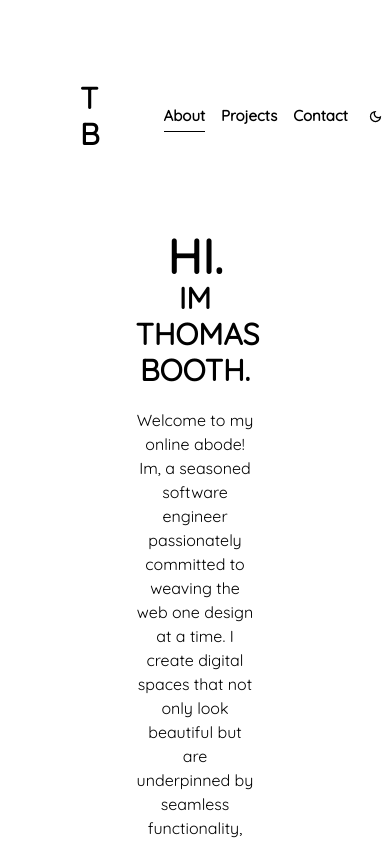
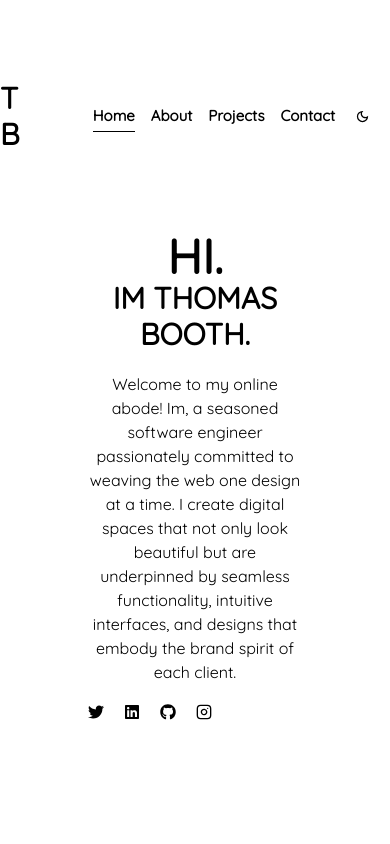
Before and after one commit to thomassbooth/Thomas-Booth-Portfolio, a Next.js app: page / in a window 390 px wide. Built offline with nearby package versions, Linux system fonts and the light colour scheme.

Commit message:
responsive

```diff
--- a/app/HomeClient.tsx
+++ b/app/HomeClient.tsx
@@ -70,7 +70,7 @@ const HomeClient = () => {
                 })}
             </motion.h3>
         </motion.article>
-        <p className = 'text-center mt-5'>
+        <p className = 'text-center mt-5 2xl:text-2xl'>
           Welcome to my online abode! Im, a seasoned software engineer passionately committed
           to weaving the web one design at a time. I create digital spaces that not only look beautiful
           but are underpinned by seamless functionality, intuitive interfaces, and designs that embody the
--- a/app/components/navbar/Navbar.tsx
+++ b/app/components/navbar/Navbar.tsx
@@ -7,7 +7,8 @@ import { usePathname } from "next/navigation";
 import DarkmodeIcon from "./DarkmodeIcon";
 
 const links = [
-  { href: '/', label: 'About'},
+  { href: '/', label: 'Home'},
+  { href: '/about', label: 'About'},
   { href: '/projects', label: 'Projects'},
   { href: '/contact', label: 'Contact'},
 ]
@@ -19,6 +20,7 @@ const Navbar = () => {
     <motion.header className= 'z-10'
       initial={{ y: '50%', opacity: 0 }}
       animate={{ y: '0%', opacity: 1 }}
+      transition={{duration: 0.5}}
       exit={{ opacity: 0 }}>
       <div className="flex items-center  text-[15px] font-bold py-20 justify-between">
         <Link href="/" className="text-3xl  font-bold">
--- a/app/layout.tsx
+++ b/app/layout.tsx
@@ -8,7 +8,7 @@ import ThemeProviderO from './Providers/ThemeProviderO'
 const roboto = Quicksand({ weight: '400', subsets: ['latin'] })
 
 export const metadata = {
-  title: 'Create Next App',
+  title: 'Home - Thomas Booth',
   description: 'Generated by create next app',
 }
 
@@ -20,7 +20,7 @@ export default function RootLayout({
   return (
     <html lang="en">
       <body className={roboto.className}>
-          <div className = 'w-screen transition-colors fixed px-20'>
+          <div className = 'w-screen transition-colors fixed sm:px-6 md:px-20'>
             <ThemeProviderO>
             <Navbar />
             <Container>
```
